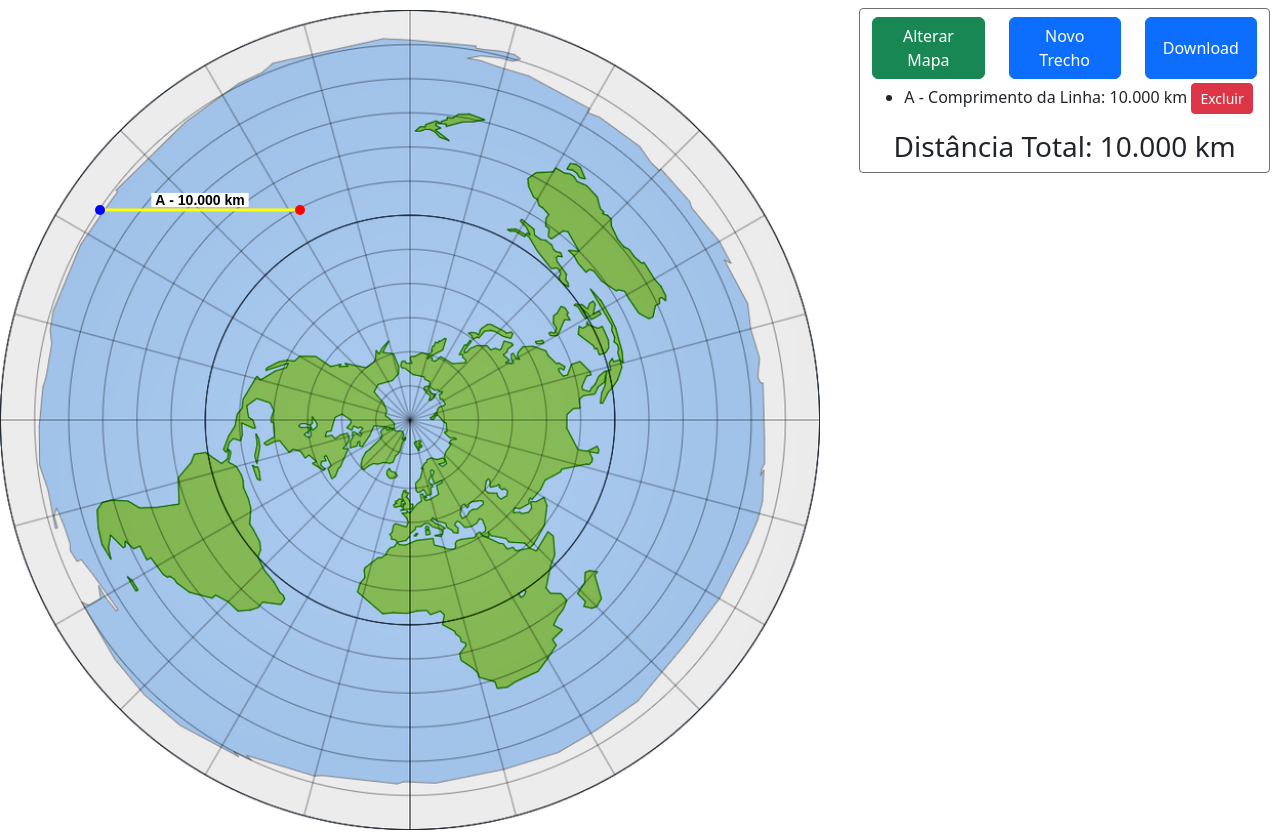
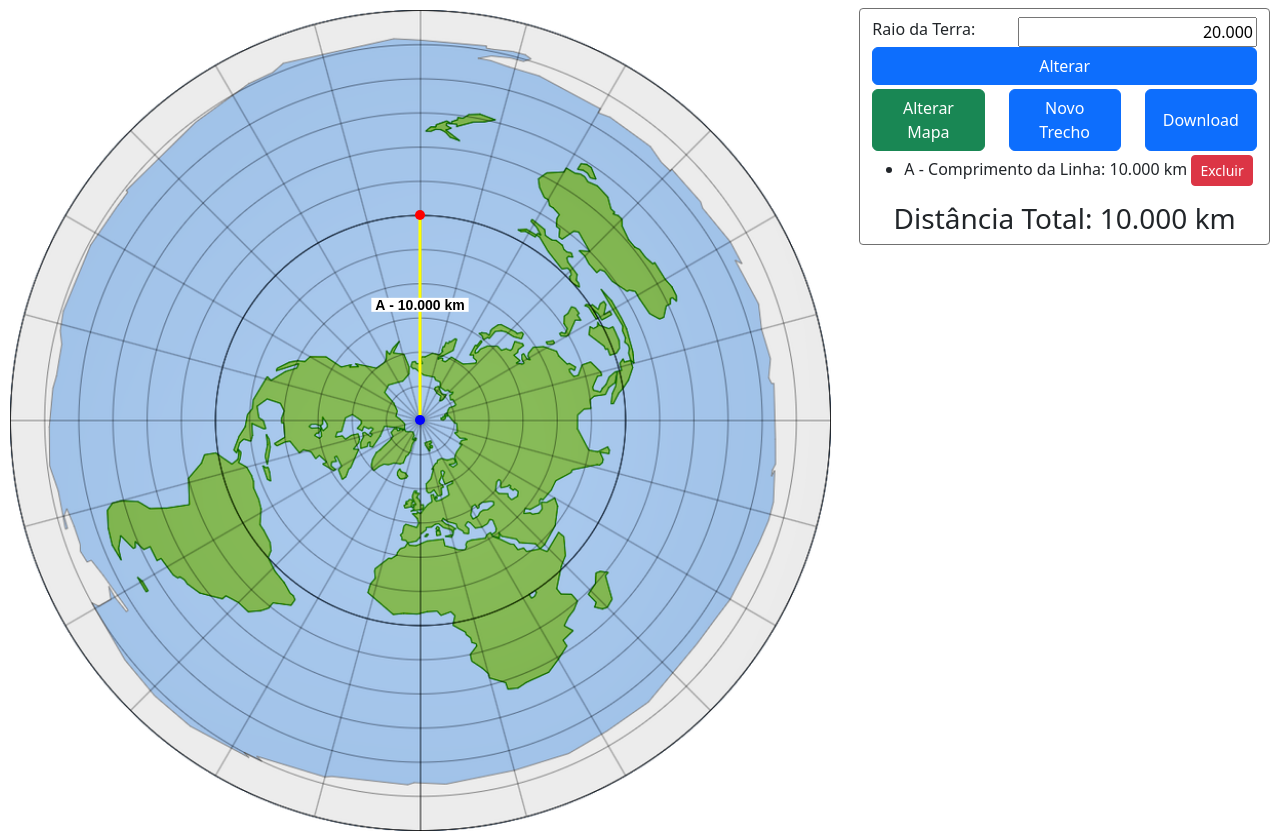
Before and after one commit to chicojnr/mapapranio, a plain HTML site: page index.html in a window 1280 px wide. Both pictures are taken after a click on the button "Novo Trecho". Drawn offline with nearby package versions, Linux system fonts and the light colour scheme.

Commit message:
Earth Radius Parameter added

```diff
--- a/index.html
+++ b/index.html
@@ -14,6 +14,7 @@
 
         #canvas {
             margin-top: 10px;
+            margin-left: 10px;
             background-position: center center;
             background-repeat: no-repeat;
             background-size: 100%;
@@ -23,6 +24,10 @@
         .canvas-map-a {
             background-image: url('base_map_detailed.png') !important;
         }
+
+        #ttb-earthRad {
+            text-align: right;
+        }
     </style>
     <link rel="stylesheet" href="https://cdn.jsdelivr.net/npm/bootstrap@5.2.3/dist/css/bootstrap.min.css">
     <script src="https://cdnjs.cloudflare.com/ajax/libs/html2canvas/1.4.1/html2canvas.min.js"></script>
@@ -31,11 +36,25 @@
 <body>
     <div class="row">
         <div class="col" id="image">
-            <canvas id="canvas" width="820" height="820"></canvas>
+            <canvas id="canvas" width="821" height="821"></canvas>
         </div>
         <div class="col-4 pt-2" style="margin-right: 10px;">
+
             <div class="container pt-2" style="border: 1px solid rgb(112, 112, 112); border-radius: 4px;">
                 <div class="row">
+                    <div class="col d-grid">
+                        Raio da Terra:
+                    </div>
+                    <div class="col d-grid">
+                        <input type="text" value="20000" id="ttb-earthRad" onkeyup="formatarNumero()">
+
+                    </div>
+                    <div class="col d-grid">
+                        <button onclick="changeRadius()" class="btn btn-primary">Alterar</button>
+
+                    </div>
+                </div>
+                <div class="row mt-1">
                     <div class="col d-grid">
                         <button onclick="changeMap()" class="btn btn-success">Alterar Mapa</button>
                     </div>
@@ -48,6 +67,7 @@
 
                     </div>
                 </div>
+
                 <div class="row">
                     <div class="col">
                         <ul id="lineMeasurements"></ul>
@@ -59,8 +79,19 @@
         </div>
     </div>
     <script>
+        function formatarNumero() {
+            var textbox = document.getElementById("ttb-earthRad");
+            var valor = textbox.value.replace(/\D/g, ""); // Remove todos os não-dígitos
 
+            // Adiciona o separador de milhares
+            valor = valor.replace(/\B(?=(\d{3})+(?!\d))/g, ".");
 
+            textbox.value = valor;
+        }
+
+        formatarNumero();
+
+        var earthRadius = 20000 * 2;
         var canvas = document.getElementById("canvas");
         var ctx = canvas.getContext("2d");
         var lines = []; // Array para armazenar as informações das linhas
@@ -152,12 +183,19 @@
 
         // Função para lidar com o evento de soltar o clique do mouse no canvas
         function canvasMouseUp() {
+
             draggingStart = false;
             draggingEnd = false;
         }
 
+        function changeRadius() {
+            earthRadius =  parseInt(document.getElementById('ttb-earthRad').value.replace('.', '')) * 2;
+            drawLines()
+        }
+
         // Função para desenhar todas as linhas, adicionar as medidas em pixels e as letras identificadoras
         function drawLines() {
+
             ctx.clearRect(0, 0, canvas.width, canvas.height);
 
             var lineMeasurements = document.getElementById("lineMeasurements");
@@ -171,11 +209,11 @@
                 var length = getLineLength(line);
 
                 // Calcular o centro da linha
-                var centerX = (line.startX + line.endX) / 2;
+                var centerX = (line.startX + line.endX) / 2.0;
                 var centerY = (line.startY + line.endY) / 2.05;
 
                 // Posicionar a letra identificadora no centro da linha
-                var letter = ` ${String.fromCharCode(65 + i)} - ${Math.round((40000 / 800) * length.toFixed(2)).toLocaleString('pt-BR')} km `; // Letra identificadora (A, B, C, ...)
+                var letter = ` ${String.fromCharCode(65 + i)} - ${Math.round((earthRadius / 820) * length.toFixed(2)).toLocaleString('pt-BR')} km `; // Letra identificadora (A, B, C, ...)
                 ctx.font = "bold 14px Arial";
                 ctx.fillStyle = "black";
                 ctx.textAlign = "center";
@@ -193,7 +231,7 @@
 
                 // Adicionar a medida em pixels na li correspondente
                 var lengthSpan = document.createElement("span");
-                lengthSpan.textContent = letter.substring(1, 2) + " - Comprimento da Linha: " + Math.round((40000 / 800) * length.toFixed(2)).toLocaleString('pt-BR') + " km ";
+                lengthSpan.textContent = letter.substring(1, 2) + " - Comprimento da Linha: " + Math.round((earthRadius / 820) * length.toFixed(2)).toLocaleString('pt-BR') + " km ";
                 listItem.appendChild(lengthSpan);
                 lineMeasurements.appendChild(listItem);
 
@@ -206,7 +244,7 @@
                 button.onclick = createButtonClickHandler(listItem, i); // Função para lidar com o clique no botão
                 listItem.appendChild(button);
 
-                lineTotalLength[i] = Math.round((40000 / 800) * length.toFixed(2));
+                lineTotalLength[i] = Math.round((earthRadius / 820) * length.toFixed(2));
             }
             var total = 0;
             for (var i = 0; i < lineTotalLength.length; i++) {
@@ -235,56 +273,20 @@
         // Função para adicionar uma nova linha
         function addNewLine() {
             var line = {
-                startX: 100,
-                startY: 200,
-                endX: 300,
-                endY: 200
+                startX: 410,
+                startY: 410,
+                endX: 410,
+                endY: 205
             };
             lineTotalLength.push(0);
             lines.push(line);
             document.getElementById("span-total").style.display = "block";
             drawLines();
         }
-        var R = 6371;  // km
-        var EQ = 6371 * Math.PI / 2;
-        function converterCoordenadas(x, y, raio) {
-            const centerX = raio;
-            const centerY = raio;
-            const offsetX = x - centerX;
-            const offsetY = centerY - y; // Inverter a direção do eixo Y
-
-            // Converter para coordenadas cartesianas
-            const xCartesiano = offsetX;
-            const yCartesiano = offsetY;
-
-            // Calcular a distância entre os dois pontos no plano cartesiano
-            const distancia = Math.sqrt(xCartesiano ** 2 + yCartesiano ** 2);
-            // Calcular a distância do polo norte ao ponto em metros
-            const distanciaPoloNorte = (distancia / raio) * 20500; // Estimativa da distância do polo norte ao ponto em metros
-            console.log(Math.floor(distanciaPoloNorte));
-
-            const distanciaPoloNorteGraus = (Math.floor(distanciaPoloNorte) / 20000) * 180;
-            console.log(Math.floor(distanciaPoloNorteGraus));
-            const latitude = offsetY >= 0 ? distanciaPoloNorteGraus : -distanciaPoloNorteGraus;
-
-            console.log(latitude);
 
 
-            //console.log(latitude, longitude)
-            return { latitude };
-        }
 
-        // Obtendo referência para o elemento canvas
-        const mapa = document.getElementById('canvas'); // Substitua 'meuCanvas' pelo ID correto do seu elemento canvas
 
-        // Adicionando evento de clique ao canvas
-        mapa.addEventListener('click', function (event) {
-            const rect = mapa.getBoundingClientRect();
-            const pontoX = event.clientX - rect.left;
-            const pontoY = event.clientY - rect.top;
-            // console.log(pontoX, pontoY)
-            const coordenadas = converterCoordenadas(pontoX, pontoY, 410);
-        });
 
 
         // Registra os eventos de clique, movimento do mouse e soltar clique no canvas
@@ -311,6 +313,50 @@
             });
         }
 
+
+
+        // var R = 6371;  // km
+        // var EQ = 6371 * Math.PI / 2;
+        // function converterCoordenadas(x, y, raio) {
+        //     const centerX = raio;
+        //     const centerY = raio;
+        //     const offsetX = x - centerX;
+        //     const offsetY = centerY - y; // Inverter a direção do eixo Y
+
+        //     // Converter para coordenadas cartesianas
+        //     const xCartesiano = offsetX;
+        //     const yCartesiano = offsetY;
+
+        //     // Calcular a distância entre os dois pontos no plano cartesiano
+        //     const distancia = Math.sqrt(xCartesiano ** 2 + yCartesiano ** 2);
+        //     // Calcular a distância do polo norte ao ponto em metros
+        //     const distanciaPoloNorte = (distancia / raio) * 20500; // Estimativa da distância do polo norte ao ponto em metros
+        //     console.log(Math.floor(distanciaPoloNorte));
+
+        //     const distanciaPoloNorteGraus = (Math.floor(distanciaPoloNorte) / 20000) * 180;
+        //     console.log(Math.floor(distanciaPoloNorteGraus));
+        //     const latitude = offsetY >= 0 ? distanciaPoloNorteGraus : -distanciaPoloNorteGraus;
+
+        //     console.log(latitude);
+
+
+        //     //console.log(latitude, longitude)
+        //     return { latitude };
+        // }
+
+        // // Obtendo referência para o elemento canvas
+        // const mapa = document.getElementById('canvas'); // Substitua 'meuCanvas' pelo ID correto do seu elemento canvas
+
+        // // Adicionando evento de clique ao canvas
+        // mapa.addEventListener('click', function (event) {
+        //     const rect = mapa.getBoundingClientRect();
+        //     const pontoX = event.clientX - rect.left;
+        //     const pontoY = event.clientY - rect.top;
+        //     // console.log(pontoX, pontoY)
+        //     const coordenadas = converterCoordenadas(pontoX, pontoY, 410);
+        // });
+
+
     </script>
 </body>
 
```
Also changed, not shown: 1 other file.
